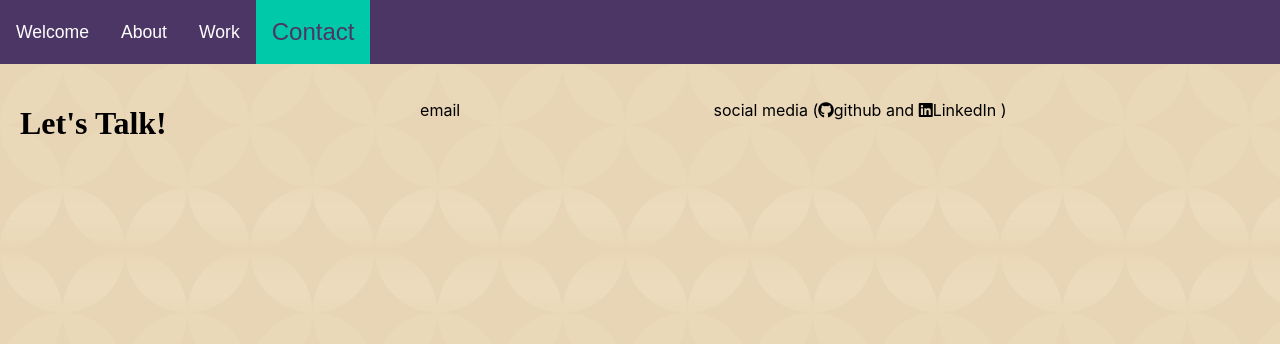
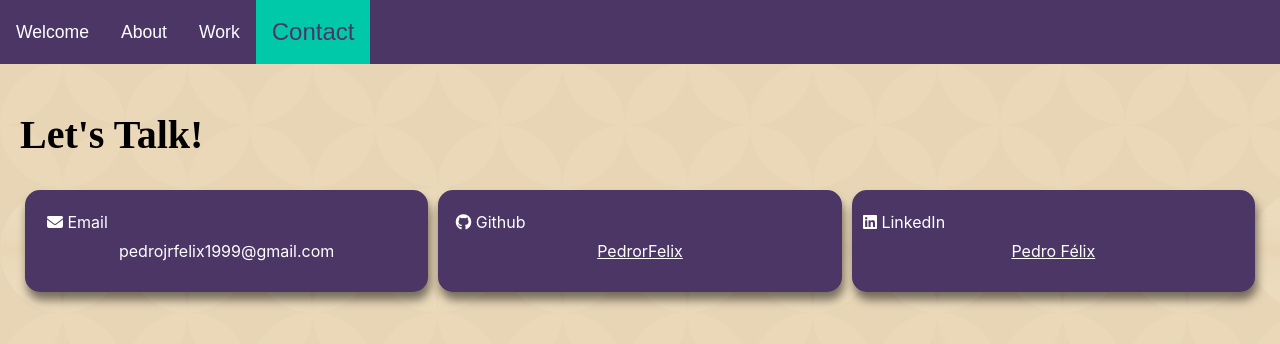
Before and after one commit to PedrorFelix/LearningReact, a React (Create React App) app: page /contact in a window 1280 px wide. Shown: the top 344 px of the page. Built offline with nearby package versions, Linux system fonts and the light colour scheme; a web font is replaced by a local one.

Commit message:
redid grid layout, finished first version of all pages

```diff
--- a/src/pages/App.js
+++ b/src/pages/App.js
@@ -12,7 +12,6 @@ export default function MyApp() {
       <div className="MainPage">
         <NavBar />
         <Routes>
-          {/* Define your routes here */}
           <Route path="/" element={<WelcomePage />} />
           <Route path="/about" element={<AboutPage />} />
           <Route path="/work" element={<WorkPage />} />
--- /dev/null
+++ b/src/pages/ContactEntry.js
@@ -0,0 +1,22 @@
+import './styles/ContactEntry.css';
+
+export function ContactEntry( { contactIcon, contactType, contact } ){
+
+    var linkContent;
+
+    if(contactType==="Github"){
+        linkContent = <a href ={contact} className='ContactContent'>PedrorFelix</a>
+    }else if(contactType==="LinkedIn"){
+        linkContent = <a href ={contact} className='ContactContent'>Pedro Félix</a>
+    }
+    else{
+        linkContent = <p className='ContactContent'>{contact}</p>;
+    }
+
+    return (
+    <div className="ContactEntry">
+        <div className="IconBox">{contactIcon} {contactType}</div>
+        <p>{linkContent}</p>
+    </div>
+    )
+}
--- a/src/pages/ContactPage.js
+++ b/src/pages/ContactPage.js
@@ -1,12 +1,25 @@
 import './styles/ContactPage.css';
+import { ContactEntry } from './ContactEntry';
 
 export function ContactPage(){
 
   return(
     <div className="ContactBanner">
       <h1 className="ContactTitle">Let's Talk!</h1>
-      <p> email </p>
-      <p> social media (<i class="fa-brands fa-github"></i>github and <i class="fa-brands fa-linkedin"></i>LinkedIn  ) </p>
+      <div className="ContactList">
+        <ContactEntry
+          contactIcon = {<i class="icon fa-solid fa-envelope"></i>}
+          contactType = "Email"
+          contact = "pedrojrfelix1999@gmail.com" />
+        <ContactEntry
+          contactIcon = {<i class="icon fa-brands fa-github"></i>}
+          contactType = "Github"
+          contact = "https://github.com/PedrorFelix" />
+        <ContactEntry
+          contactIcon = {<i class="icon fa-brands fa-linkedin"></i>}
+          contactType = "LinkedIn"
+          contact = "https://www.linkedin.com/in/pedro-f%C3%A9lix-8517a0233/" />
+      </div>
     </div>
   )
 }
--- a/src/pages/styles/AboutPage.css
+++ b/src/pages/styles/AboutPage.css
@@ -1,12 +1,14 @@
 .AboutBanner{
     display: grid;
-    grid-template-columns: auto auto;
+    grid-template-areas:
+        "AboutTitle CodeBlock"
+        "Description CodeBlock";
+    grid-template-columns: 1fr 1fr;
     padding:20px;
     max-height: 80vh;
 }
 
 .AboutTitle{
-    max-width: 80vw;
     font-family: 'Bitcount', sans-serif;
     font-size: 250%;
 }
@@ -18,6 +20,5 @@
 
 .Description{
     position: relative;
-    bottom: 40vh;
-    max-width: 40vw;
+    bottom: 45vh;
 }
--- /dev/null
+++ b/src/pages/styles/ContactEntry.css
@@ -0,0 +1,19 @@
+.ContactEntry{
+    background-color: #4c3666;
+    color: white;
+    margin:5px;
+    padding:15px;
+    text-align: center;
+    border-radius: 15px;
+    box-shadow: 2px 8px 10px rgba(0,0,0, 0.5);
+}
+
+.IconBox{
+    position: relative;
+    right: 40%;
+    top:10%;
+}
+
+.ContactContent{
+    color:white;
+}
--- a/src/pages/styles/ContactPage.css
+++ b/src/pages/styles/ContactPage.css
@@ -1,10 +1,21 @@
 .ContactBanner {
     display:grid;
-    grid-template-columns: auto auto auto;
+    grid-template-areas:
+        "ContactTile"
+        "ContactList";
+    grid-template-columns: 1fr;
     padding:20px;
-    max-height: 80vh;
 }
 
 .ContactTitle {
     font-family: 'BitCount', 'sans-serif';
+    font-size:250%;
+    grid-area: ContactTile;
 }
+
+.ContactList {
+    grid-area: ContactList;
+    display:grid;
+    grid-template-columns: 1fr 1fr 1fr;
+    justify-content: center;
+}
--- a/src/pages/styles/WelcomePage.css
+++ b/src/pages/styles/WelcomePage.css
@@ -1,7 +1,9 @@
 .WelcomeBanner {
     font-family: 'Bitcount', sans-serif;
     display: grid;
-    grid-template-columns: auto auto;
+    grid-template-areas:
+        "WelcomeTitle ImageSubtitleWrapper"
+        "Content ImageSubtitleWrapper";
     padding:20px;
 }
 
@@ -19,7 +21,7 @@
     font-size: 2vw;
     position:relative;
     bottom:200%;
-    left:5%;
+    padding-left: 50px;
 }
 
 .SubtitleShape {
--- a/src/pages/styles/WorkPage.css
+++ b/src/pages/styles/WorkPage.css
@@ -1,12 +1,15 @@
 .WorkBanner{
     display: grid;
-    grid-template-columns: auto auto;
+    grid-template-areas:
+      "WorkTitle JobList"
+      "brifcaseIcon JobList";
     padding:20px;
     max-height: 80vh;
 }
 
 .WorkTitle{
   font-family: 'Bitcount', sans-serif;
+    font-size: 250%;
 }
 
 .briefcaseIcon{
```
